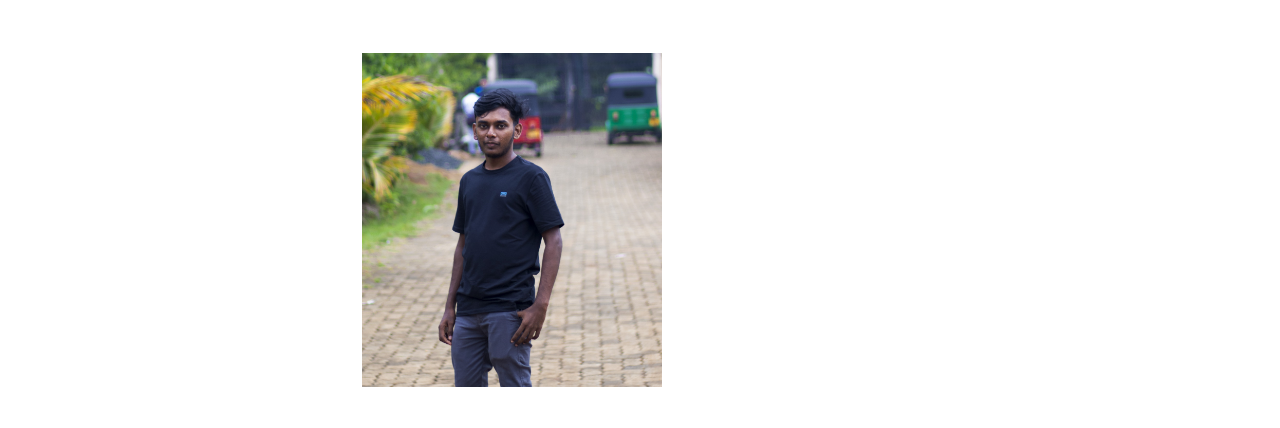
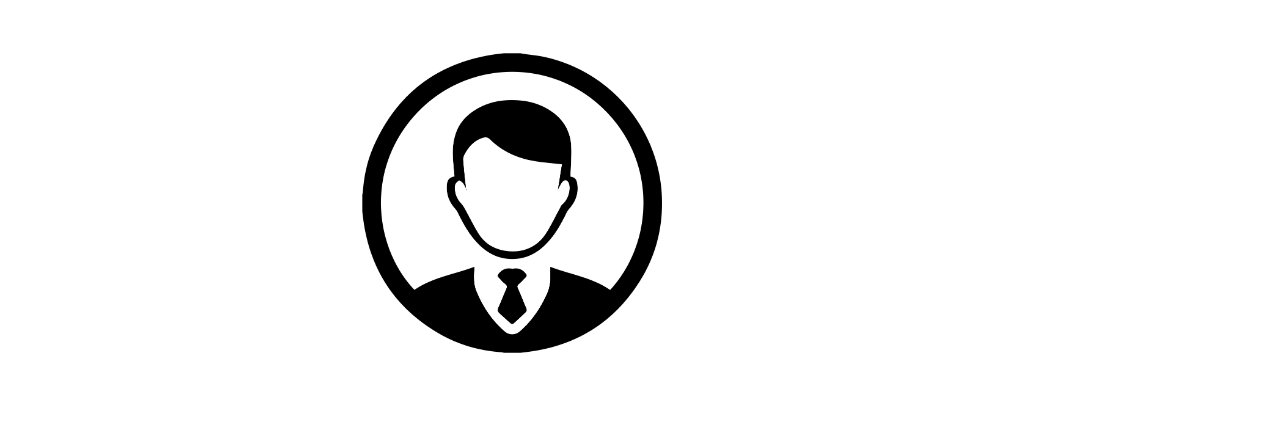
Before and after one commit to paranietharan74/HTML-CSS-Portfolio_Website, a plain HTML site: page index.html in a window 1280 px wide. Shown: the part 372-800 px from the top of the page. Drawn offline with nearby package versions, Linux system fonts and the light colour scheme.

Commit message:
Profile Image design corrected

```diff
--- a/index.html
+++ b/index.html
@@ -87,7 +87,7 @@
           height: 700px;
           margin: 0 auto; /* Center the image horizontally */
           margin-top: 1rem; /* Add some top margin to space it from the text */">
-            <img src="img/profile.jpg" alt="Profile Picture" />
+            <img src="img/profile.png" alt="Profile Picture" />
           </div>
         </div>
       </section>
```
Also changed, not shown: img/profile.jpg (deleted), img/profile.png (added).
